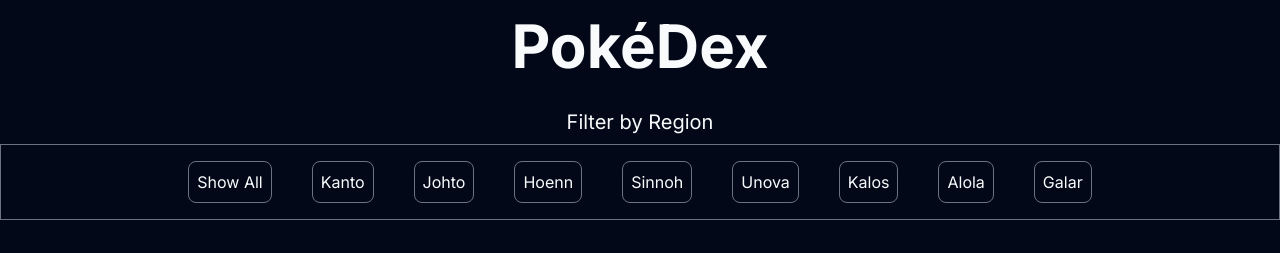
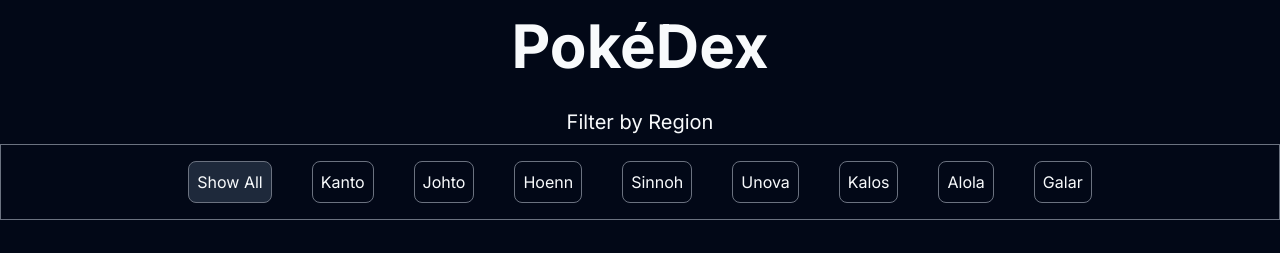
Before and after one commit to ozanyorum/pokedex, a Next.js app: page / in a window 1280 px wide. Shown: the top 253 px of the page. Built offline with nearby package versions, Linux system fonts and the light colour scheme; no server answers.

Commit message:
Added background color to selected region

```diff
--- a/app/globals.css
+++ b/app/globals.css
@@ -76,5 +76,5 @@
 }
 
 .custom-button {
-  @apply text-center rounded-lg border p-2 transition-colors border-gray-500 hover:border-gray-300 hover:bg-gray-100 hover:dark:border-neutral-200 hover:dark:bg-neutral-800/50 cursor-pointer
+  @apply text-center rounded-lg border p-2 transition-colors border-gray-500 hover:border-gray-300 hover:dark:border-neutral-200  cursor-pointer
 }
--- a/components/FilterByRegion.tsx
+++ b/components/FilterByRegion.tsx
@@ -1,4 +1,6 @@
 "use client";
+
+import { useState } from "react";
 
 export function FilterByRegion({ onRegionChange }: any) {
   const regions = [
@@ -13,8 +15,11 @@
     "Galar",
   ];
 
+  const [selectedRegion, setSelectedRegion] = useState("All");
+
   function handleRegionClick(selectedRegion: string) {
     onRegionChange(selectedRegion);
+    setSelectedRegion(selectedRegion);
   }
 
   return (
@@ -24,7 +29,9 @@
         {regions.map((region) => (
           <h2
             key={region}
-            className="custom-button"
+            className={`custom-button ${
+              selectedRegion === region ? "bg-secondary" : ""
+            }`}
             onClick={() => handleRegionClick(region)}
           >
             {region === "All" ? "Show All" : region}
```
